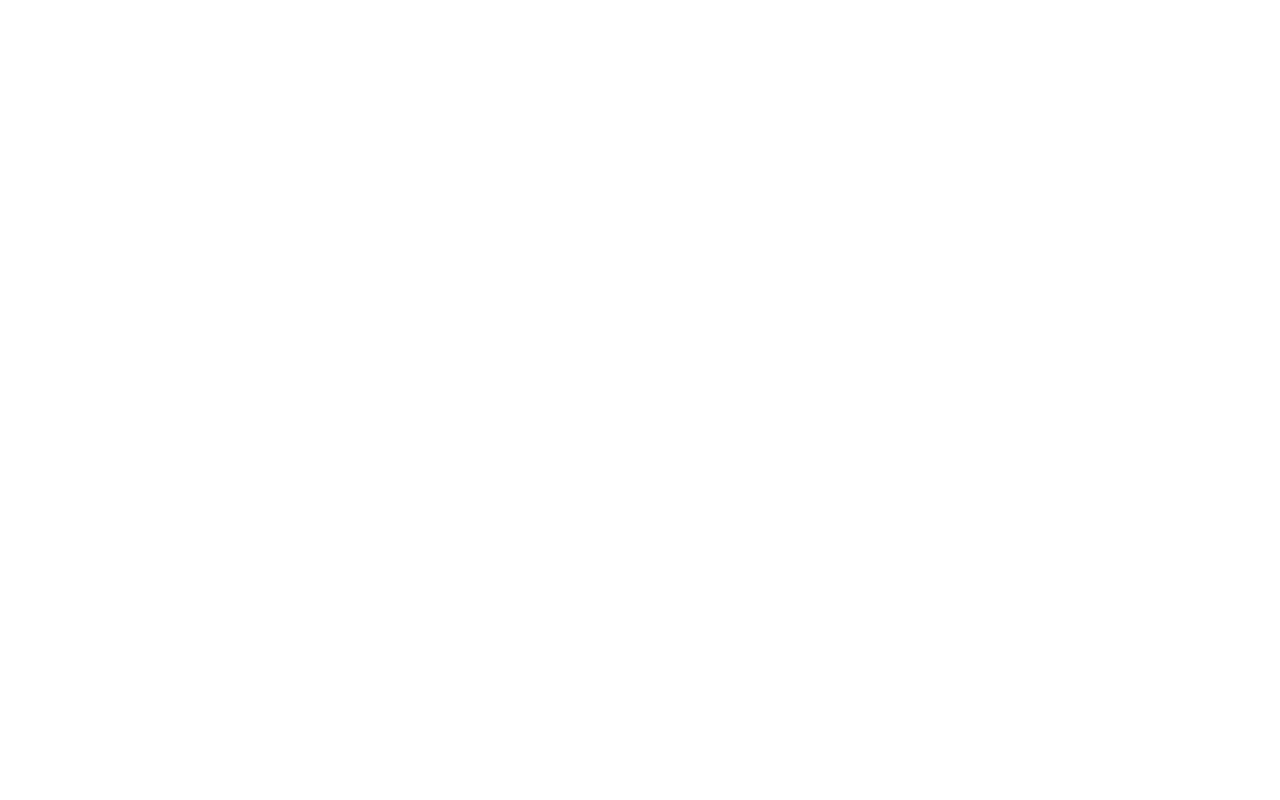
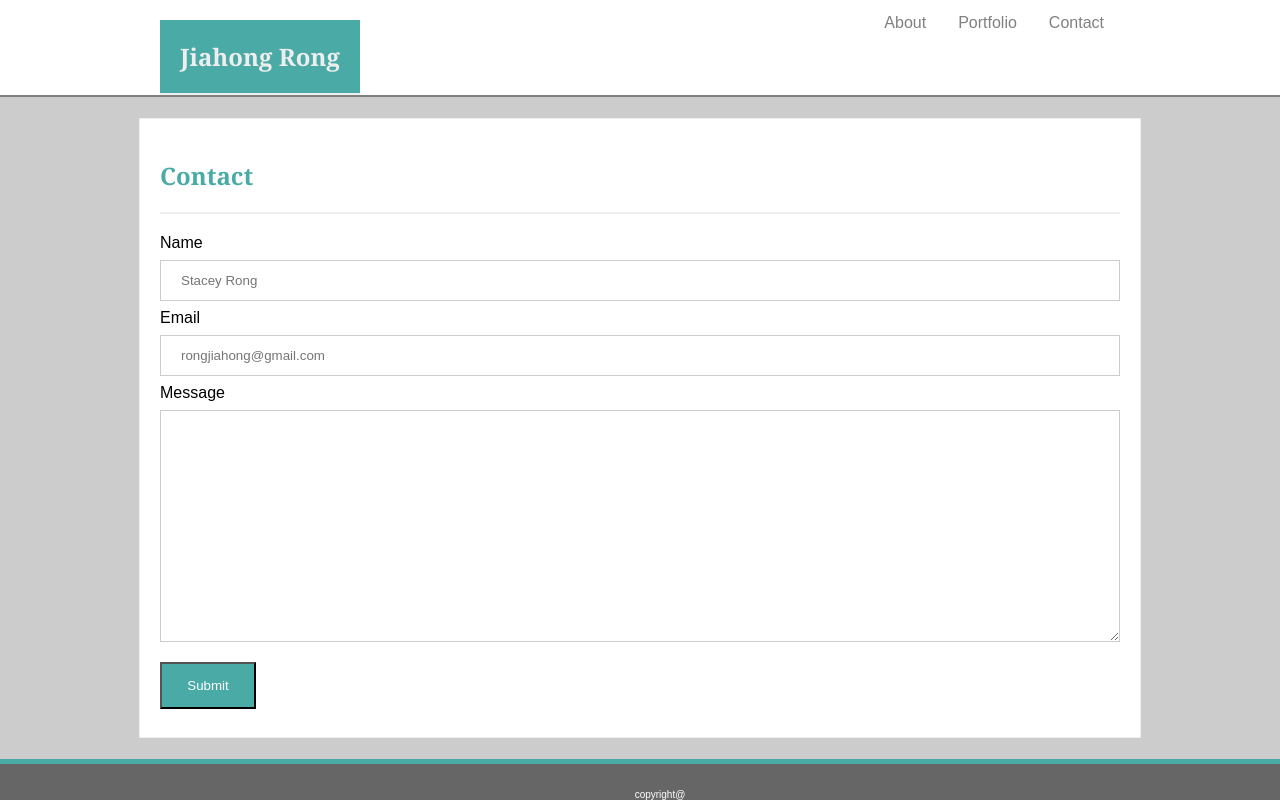
Before and after one commit to Staceyrong/Basic-portfolio, a plain HTML site: page contact.html in a window 1280 px wide. Drawn offline with Linux system fonts and the light colour scheme.

Commit message:
contact page finish

```diff
--- a/assets/css/style.css
+++ b/assets/css/style.css
@@ -3,6 +3,8 @@
 
 body {
     background: #cccccc;
+    font-family: 'Arial', 'Helvetica Neue', Helvetica, sans-serif;
+
 }
 
 
@@ -65,8 +67,44 @@ a:hover {
     margin: 0 auto;
 }
 
+h1 {
+    border-bottom: 2px solid #eeeeee;
+    padding-bottom: 20px;
+}
+
+input[type=submit] {
+    width: 10%;
+    background-color: #4aaaa5;
+    color: white;
+    padding: 14px 20px;
+    margin: 8px 0;
+    cursor: pointer;
+}
+
+input[type=submit]:hover {
+    background-color: pink;
+}
+
+#message {
+    padding: 100px;
+    width: 100%;
+    margin: 8px 0;
+    display: inline-block;
+    border: 1px solid #ccc;
+    box-sizing: border-box;
+}
+
+input[type=text] {
+    width: 100%;
+    padding: 12px 20px;
+    margin: 8px 0;
+    display: inline-block;
+    border: 1px solid #ccc;
+    box-sizing: border-box;
+}
+
+
 p {
-    border-top: 2px solid #dddddd;
     line-height: 1.6;
     padding-top: 20px;
 
@@ -75,13 +113,15 @@ p {
 
 h1 {
     color: #4aaaa5;
+    font-family: 'Georgia', Times, Times New Roman, serif;
 
 }
 
 img {
-    width:10%;
+    width:130px;
     float:left;
     margin: 20px;
+
 }
 
 footer {
--- a/contact.html
+++ b/contact.html
@@ -0,0 +1,46 @@
+<!DOCTYPE html>
+<html>
+<head>
+    <meta charset="UTF-8">
+    <link rel="stylesheet" type="text/css" href="assets/css/style.css">
+    <!--<link rel="stylesheet" type="text/css" href="assets/css/reset.css">-->
+    <title> Jiahong Rong</title>
+</head>
+<body>
+        <section class="head">
+
+
+            <ul>
+            <li><h1 id="name">Jiahong Rong</h1></li>
+            <li><a href="contact.html">Contact</a></li>
+            <li><a href="portfolio.html">Portfolio</a></li>
+            <li><a href="index.html">About</a></li>
+            </ul>
+
+        </section>
+
+
+    <section class="container">
+        <h1>Contact</h1>
+        <form>
+            <label for="name">Name</label>
+            <input type="text" id="fullname" placeholder="Stacey Rong">
+
+            <label for="email">Email</label>
+            <input type="text" id="email" placeholder="rongjiahong@gmail.com">
+
+            <label for="message">Message</label>
+            <!--<input type="text" id="message">-->
+            <textarea id="message" name="message"></textarea>
+
+            <input type="submit" value="Submit">
+        </form>
+
+
+    </section>
+
+    <footer>copyright@</footer>
+
+
+</body>
+</html>
```
Also changed, not shown: index.html (+2 -2 lines).
